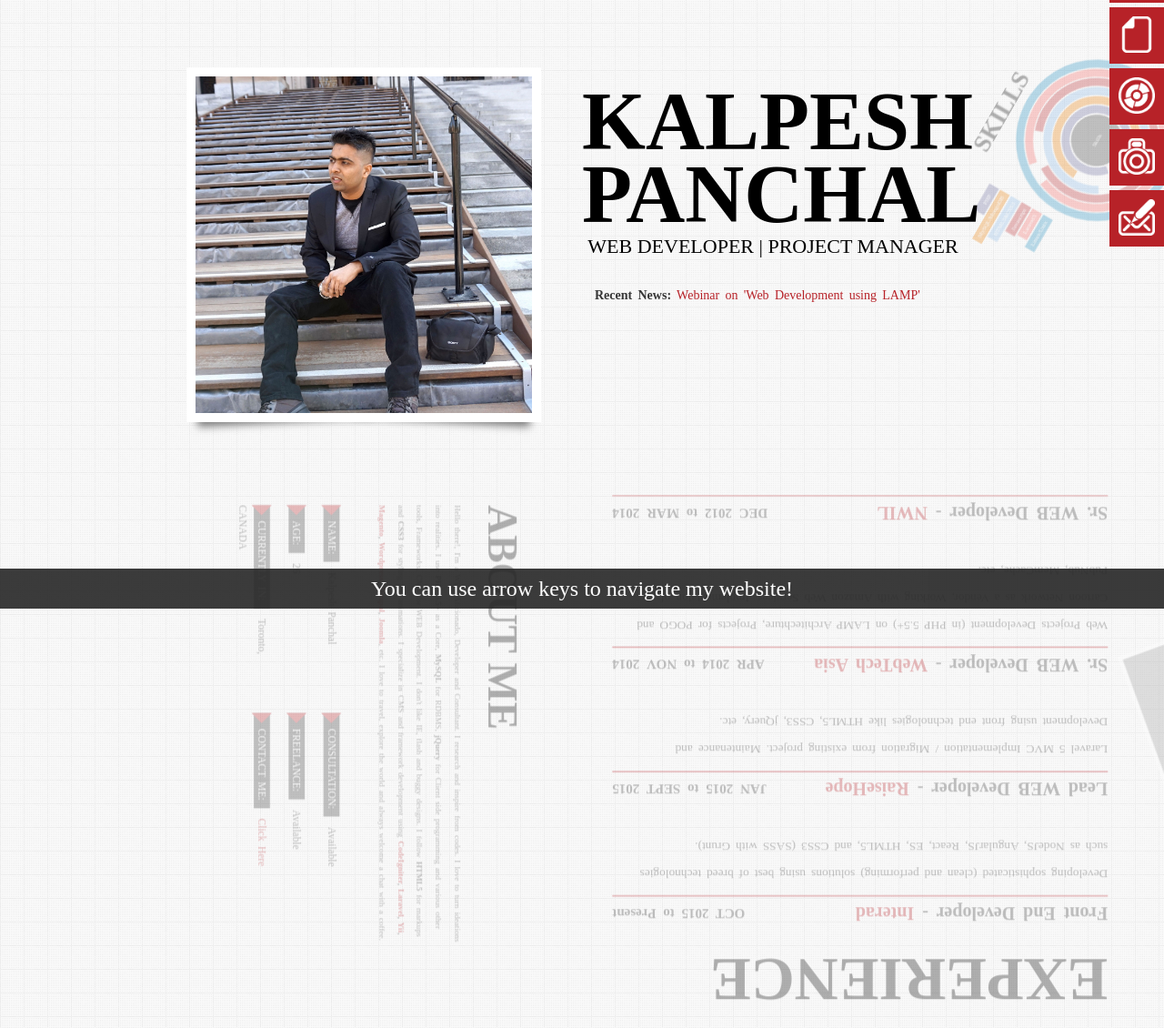
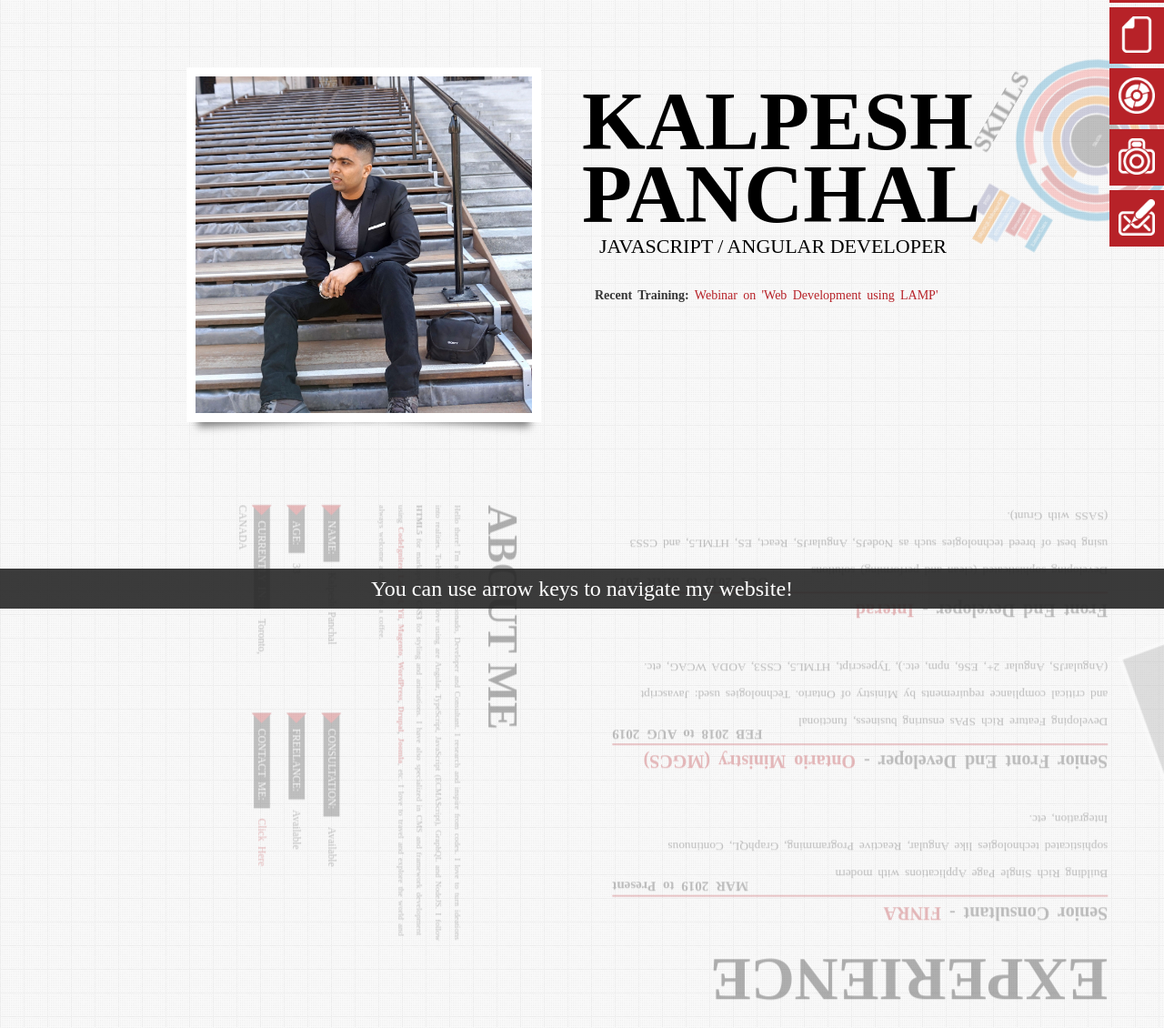
Before and after one commit to panchalkalpesh/kalpeshpanchal.in, a plain HTML site: page index.html in a window 1280 px wide. Shown: the part 131-1261 px from the top of the page at 91% size. Drawn offline with Linux system fonts and the light colour scheme; some packages are replaced by stand-ins of ours; grey boxes are pictures that could not be loaded; a web font is replaced by a local one.

Commit message:
Update Resume for 2023, Fix Styling

```diff
--- a/css/style.css
+++ b/css/style.css
@@ -731,6 +731,7 @@ ul#navigation li span {
 #resume .place {
 	float: left;
 	width: 400px;
+	width: 100%;
 }
 #resume .time {
 	float:right;
--- a/index.html
+++ b/index.html
@@ -140,7 +140,7 @@
 
         <h1>KALPESH PANCHAL</h1>
 
-        <h2>WEB Developer | Project Manager</h2>
+        <h2>JavaScript / Angular Developer</h2>
 
         <ul class="icons hidden">
 
@@ -148,7 +148,7 @@
           <li><a href="http://in.linkedin.com/in/panchalkalpesh" rel="dofollow" target="_blank"><img class="icon" src="images/social-icons/linkedin.png" alt="@panchalkalpesh" title="Link with me on Linkedin" /></a></li>
         </ul>
 
-        <p style="font-size: 14px;"><strong>Recent News:</strong> <a href="http://kalpeshpanchal.in/webinars/web-development-using-lamp.html" target="_blank">Webinar on 'Web Development using LAMP'</a></p>
+        <p style="font-size: 14px;"><strong>Recent Training:</strong> <a href="http://kalpeshpanchal.in/webinars/web-development-using-lamp.html" target="_blank">Webinar on 'Web Development using LAMP'</a></p>
 
       </div>
 
@@ -162,7 +162,7 @@
 
         <h2>About Me</h2>
 
-        <p style="font-size:16px;">Hello there!, I'm a WEB Aficionado, <span class="role">Developer and Consultant</span>. I research and inspire from codes. I love to turn ideations into realities. I use <b>PHP 5.5+</b> as a Core, <b>MySQL</b> for RDBMS, <b>jQuery</b> for Client side programming and various other tools, Frameworks, CMS for WEB Development. I don't like IE, flash and buggy designs. I follow <b>HTML5</b> for markups and <b>CSS3</b> for styling and animations. I specialize in CMS and framework development using <b><a href="http://www.codeigniter.com/" target="_blank" rel="nofollow">CodeIgniter</a>, <a href="http://laravel.com/" target="_blank" rel="nofollow">Laravel</a>, <a href="http://www.yiiframework.com/" target="_blank" rel="nofollow">Yii</a>, <a href="http://magento.com/" target="_blank" rel="nofollow">Magento</a>, <a href="https://wordpress.org/" target="_blank" rel="nofollow">Wordpress</a>, <a href="https://www.drupal.org/" target="_blank" rel="nofollow">Drupal</a>, <a href="http://www.joomla.org/" target="_blank" rel="nofollow">Joomla</a></b>, etc. I love to travel, explore the world and always welcome a chat with a coffee.</p>
+        <p style="font-size:16px;">Hello there! I'm a WEB Aficionado, <span class="role">Developer and Consultant</span>. I research and inspire from codes. I love to turn ideations into realities. Technologies I love using are Angular, TypeScript, JavaScript (ECMAScript), GraphQL and NodeJS. I follow <b>HTML5</b> for markups and <b>CSS3</b> for styling and animations. I have also specialized in CMS and framework development using <b><a href="http://www.codeigniter.com/" target="_blank" rel="nofollow">CodeIgniter</a>, <a href="http://laravel.com/" target="_blank" rel="nofollow">Laravel</a>, <a href="http://www.yiiframework.com/" target="_blank" rel="nofollow">Yii</a>, <a href="http://magento.com/" target="_blank" rel="nofollow">Magento</a>, <a href="https://wordpress.org/" target="_blank" rel="nofollow">WordPress</a>, <a href="https://www.drupal.org/" target="_blank" rel="nofollow">Drupal</a>, <a href="http://www.joomla.org/" target="_blank" rel="nofollow">Joomla</a></b>, etc. I love to travel and explore the world and always welcome a chat with a coffee.</p>
 
         <div class="">
 
@@ -170,7 +170,7 @@
 
             <p><span class="label">NAME:</span><span class="fn">Kalpesh Panchal</span></p>
 
-            <p><span class="label">AGE:</span><span>26</span></p>
+            <p><span class="label">AGE:</span><span>33</span></p>
 
             <p><span class="label">CURRENTLY IN:</span><span class="adr"><span class="locality">Toronto</span>, <span class="country-name">CANADA</span></span></p>
 
@@ -198,7 +198,23 @@
 
         <div class="resume">
 
-          <p class="first"><span class="place">Front End Developer - <a href="http://bit.ly/2bcVTNN" target='_blank' rel='nofollow'>Interad</a></span><span class="time">OCT 2015 to Present</span></p>
+          <p class="first"><span class="place">Senior Consultant - <a href="#" target='_blank' rel='nofollow'>FINRA</a></span><span class="time">MAR 2019 to Present</span></p>
+
+          <p class="second">Building Rich Single Page Applications with modern sophisticated technologies like Angular, Reactive Programming, GraphQL, Continuous Integration, etc.</p>
+
+        </div>
+
+        <div class="resume">
+
+          <p class="first"><span class="place">Senior Front End Developer - <a href="#" target='_blank' rel='nofollow'>Ontario Ministry (MGCS)</a></span><span class="time">FEB 2018 to AUG 2019</span></p>
+
+          <p class="second">Developing Feature Rich SPAs ensuring business, functional and critical compliance requirements by Ministry of Ontario. Technologies used: Javascript (AngularJS, Angular 2+, ES6, npm, etc.), Typescript, HTML5, CSS3, AODA WCAG, etc.</p>
+
+        </div>
+
+        <div class="resume">
+
+          <p class="first"><span class="place">Front End Developer - <a href="http://bit.ly/2bcVTNN" target='_blank' rel='nofollow'>Interad</a></span><span class="time">OCT 2015 to MAR 2017</span></p>
 
           <p class="second">Developing sophisticated (clean and performing) solutions using best of breed technologies such as NodeJS, AngularJS, React, ES, HTML5, and CSS3 (SASS with Grunt). </p>
 
```
